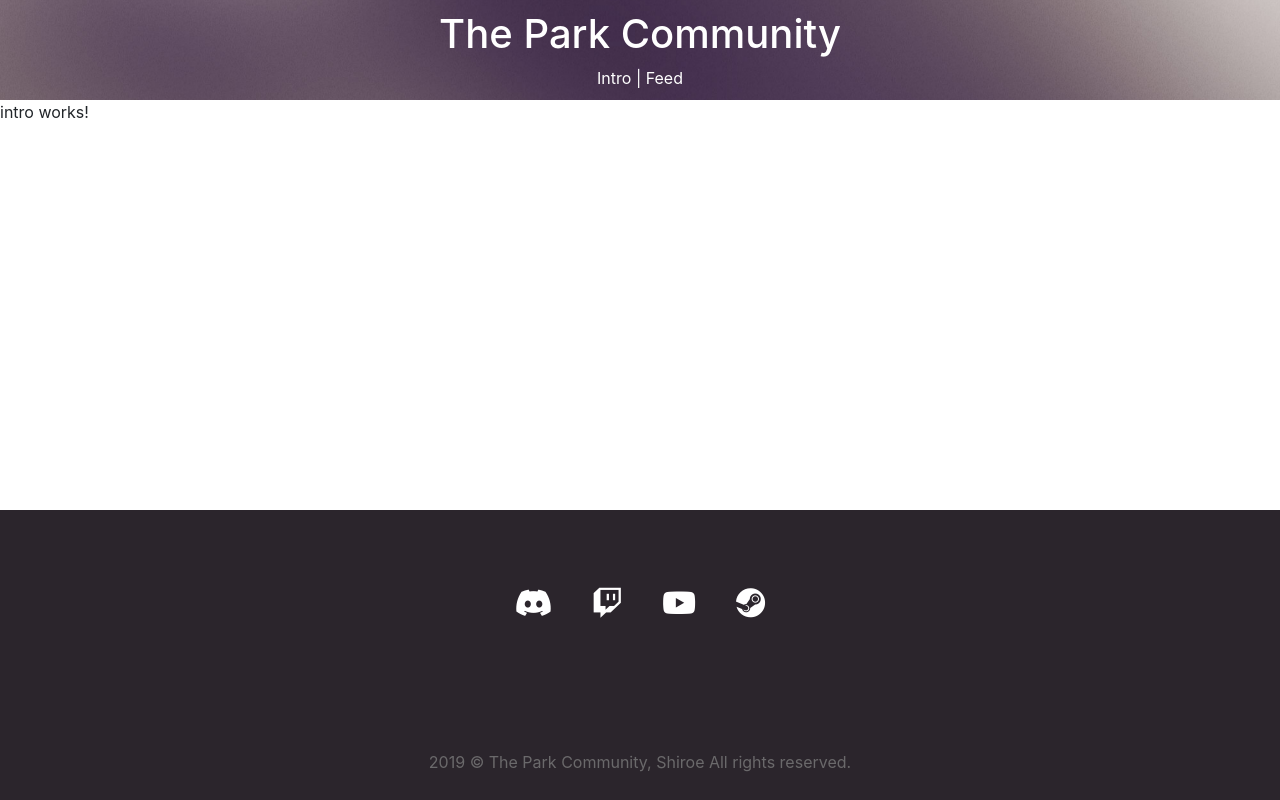
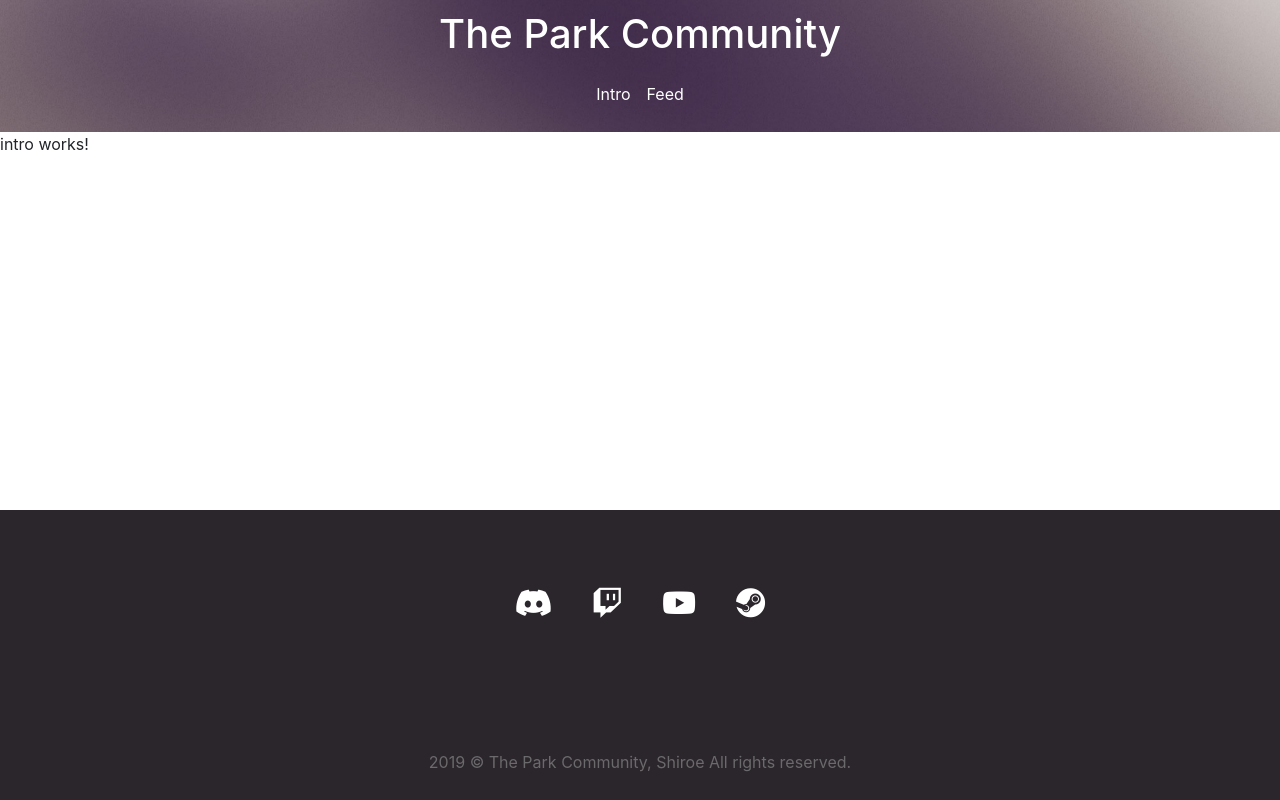
Before and after one commit to AidenPearce02/park-community, an Angular app: page / in a window 1280 px wide. Built offline with nearby package versions, Linux system fonts and the light colour scheme.

Commit message:
work with header

```diff
--- a/src/app/components/layouts/header/header.component.html
+++ b/src/app/components/layouts/header/header.component.html
@@ -1,6 +1,18 @@
-<div class="header">
+<div class="header page-header fixed-top">
   <h1>The Park Community</h1>
-  <nav>
-    <a routerLink="/">Intro</a> | <a routerLink="/feed">Feed</a>
+  <nav class="navbar navbar-expand-md navbar-dark justify-content-center">
+      <button class="navbar-toggler" type="button" data-toggle="collapse" data-target="#collapse_target">
+          <span class="navbar-toggler-icon"></span>
+      </button>
+      <div class="collapse navbar-collapse justify-content-center" id="collapse_target">
+        <ul class="navbar-nav">
+          <li class="nav-item">
+            <a class="nav-link" routerLink="/">Intro</a>
+          </li>
+          <li class="nav-item">
+            <a class="nav-link" routerLink="/feed">Feed</a>
+          </li>
+        </ul>
+      </div>
   </nav>
 </div>
--- a/src/index.html
+++ b/src/index.html
@@ -8,6 +8,9 @@
   <meta name="viewport" content="width=device-width, initial-scale=1">
   <link rel="stylesheet" href="https://use.fontawesome.com/releases/v5.8.1/css/all.css" integrity="sha384-50oBUHEmvpQ+1lW4y57PTFmhCaXp0ML5d60M1M7uH2+nqUivzIebhndOJK28anvf" crossorigin="anonymous">
   <link rel="stylesheet" href="https://stackpath.bootstrapcdn.com/bootstrap/4.3.1/css/bootstrap.min.css" integrity="sha384-ggOyR0iXCbMQv3Xipma34MD+dH/1fQ784/j6cY/iJTQUOhcWr7x9JvoRxT2MZw1T" crossorigin="anonymous">
+  <script src="https://code.jquery.com/jquery-3.3.1.slim.min.js" integrity="sha384-q8i/X+965DzO0rT7abK41JStQIAqVgRVzpbzo5smXKp4YfRvH+8abtTE1Pi6jizo" crossorigin="anonymous"></script>
+  <script src="https://cdnjs.cloudflare.com/ajax/libs/popper.js/1.14.7/umd/popper.min.js" integrity="sha384-UO2eT0CpHqdSJQ6hJty5KVphtPhzWj9WO1clHTMGa3JDZwrnQq4sF86dIHNDz0W1" crossorigin="anonymous"></script>
+  <script src="https://stackpath.bootstrapcdn.com/bootstrap/4.3.1/js/bootstrap.min.js" integrity="sha384-JjSmVgyd0p3pXB1rRibZUAYoIIy6OrQ6VrjIEaFf/nJGzIxFDsf4x0xIM+B07jRM" crossorigin="anonymous"></script>
   <link rel="icon" type="image/x-icon" href="favicon.ico">
 </head>
 <body>
```
Also changed, not shown: src/app/components/layouts/header/header.component.css (line endings or trailing spaces).
